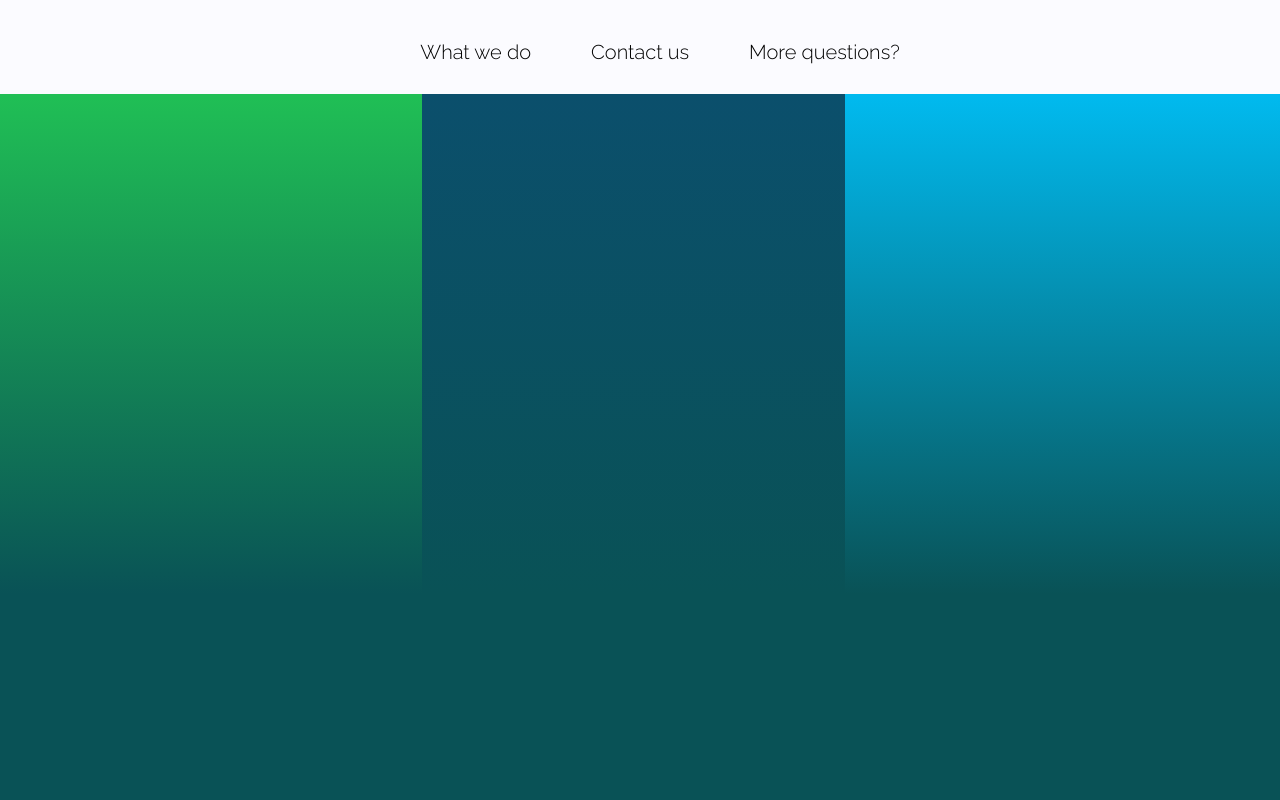
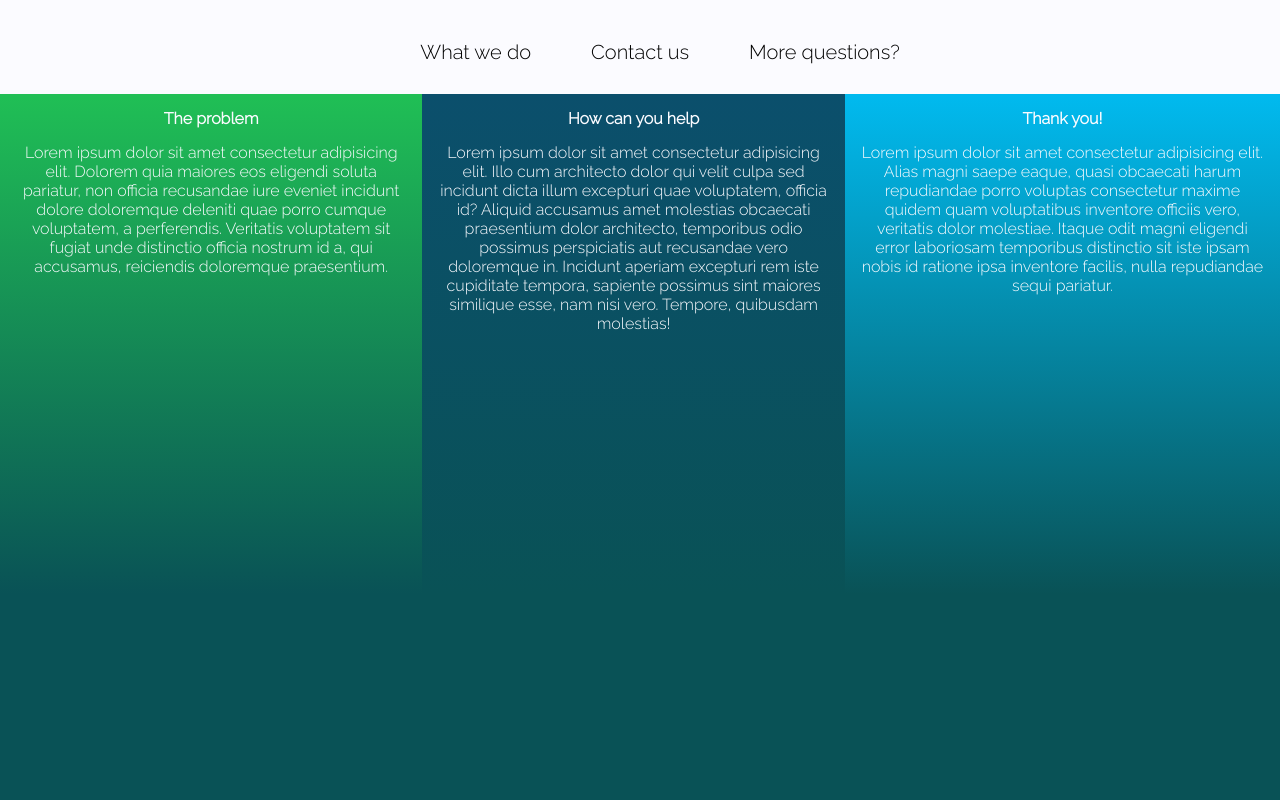
Before and after one commit to rebekkals/ADSE3200, a plain HTML site: page index.html in a window 1280 px wide. Shown: the top 800 px of the page. Drawn offline with Linux system fonts and the light colour scheme.

Commit message:
footer ting

```diff
--- a/index.html
+++ b/index.html
@@ -25,9 +25,17 @@
       </ul>
     </div>
     <div class="container">
-      <div id="info1" class="info1"></div>
-      <div id="info2" class="info2"></div>
-      <div id="info3" class="info3"></div>
+      <div id="info1" class="info1">
+        <h4>The problem</h4>
+        <p>Lorem ipsum dolor sit amet consectetur adipisicing elit. Dolorem quia maiores eos eligendi soluta pariatur, non officia recusandae iure eveniet incidunt dolore doloremque deleniti quae porro cumque voluptatem, a perferendis. Veritatis voluptatem sit fugiat unde distinctio officia nostrum id a, qui accusamus, reiciendis doloremque praesentium.</p>
+      </div>
+      <div id="info2" class="info2"><h4>How can you help</h4>
+      <p>Lorem ipsum dolor sit amet consectetur adipisicing elit. Illo cum architecto dolor qui velit culpa sed incidunt dicta illum excepturi quae voluptatem, officia id? Aliquid accusamus amet molestias obcaecati praesentium dolor architecto, temporibus odio possimus perspiciatis aut recusandae vero doloremque in. Incidunt aperiam excepturi rem iste cupiditate tempora, sapiente possimus sint maiores similique esse, nam nisi vero. Tempore, quibusdam molestias!</p></div>
+
+      <div id="info3" class="info3">
+        <h4>Thank you!</h4>
+        <p>Lorem ipsum dolor sit amet consectetur adipisicing elit. Alias magni saepe eaque, quasi obcaecati harum repudiandae porro voluptas consectetur maxime quidem quam voluptatibus inventore officiis vero, veritatis dolor molestiae. Itaque odit magni eligendi error laboriosam temporibus distinctio sit iste ipsam nobis id ratione ipsa inventore facilis, nulla repudiandae sequi pariatur.</p>
+      </div>
     </div>
     <div id="shop" class="shop">
       <div id="knapper" class="knapper"></div>
--- a/styles.css
+++ b/styles.css
@@ -49,6 +49,16 @@ html {
   flex-direction: row;
   display: flex;
 }
+.container h4 {
+  margin: 15px;
+  text-align: center;
+  color: #fbfbff;
+}
+.container p {
+  text-align: center;
+  color: #fbfbff;
+  margin: 15px;
+}
 .info1 {
   float: left;
   width: 33%;
@@ -76,12 +86,24 @@ html {
   background-color: #fbfbff;
   position: relative;
   align-items: center;
+  flex-direction: row;
 }
 h4 {
   margin-bottom: 20px;
 }
 .footer li {
   list-style: none;
+}
+.socialmedia {
+  float: right;
+  margin: 20px;
+}
+.location {
+  margin: 10 auto;
+}
+.contact-info {
+  float: left;
+  margin: 10px;
 }
 .socialmedia li :hover {
   transform: scale(1.2);
```
